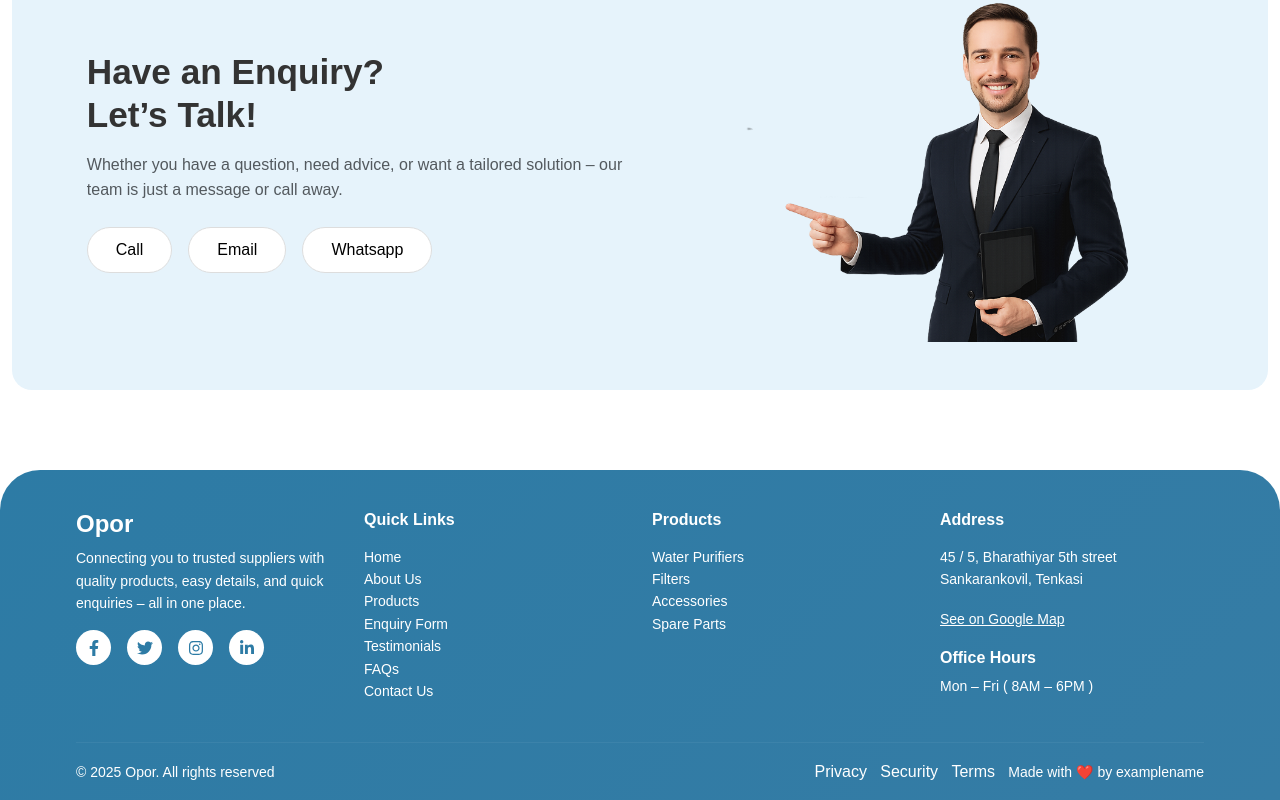
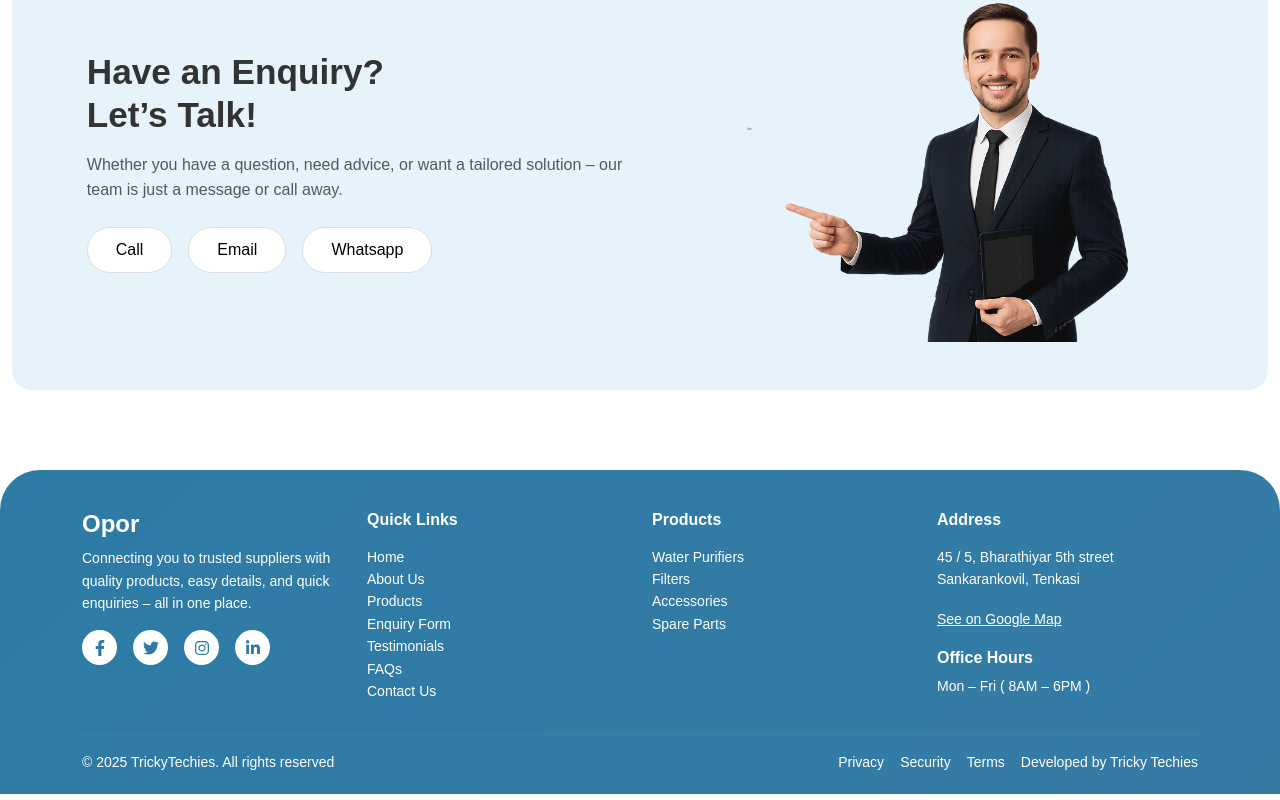
Before and after one commit to sudharshin/WaterPurifier, a React (Vite) app: page / in a window 1280 px wide. Shown: the part 2480-3280 px from the top of the page. Built offline with nearby package versions, Linux system fonts and the light colour scheme.

Commit message:
footer component fix

```diff
--- a/src/components/Footer.jsx
+++ b/src/components/Footer.jsx
@@ -13,23 +13,22 @@ const Footer = () => {
       style={{
         background: "linear-gradient(135deg, #2D7BA5, #357CA5)",
         color: "#fff",
-        padding: "40px 0 15px 0",
+        padding: "40px 20px 20px",
         borderTopLeftRadius: "40px",
         borderTopRightRadius: "40px",
-        marginTop: "auto", // 👈 keeps footer at bottom if content is short
+        marginTop: "auto",
       }}
     >
-      <Container>
+      <Container fluid="lg">
         {/* Top Section */}
-        <Row className="mb-4 text-center text-md-start">
+        <Row className="gy-4 text-center text-md-start">
           {/* Company Info */}
-          <Col xs={12} md={3} className="mb-4 mb-md-0">
+          <Col xs={12} md={6} lg={3}>
             <h4 className="fw-bold">Opor</h4>
             <p style={{ fontSize: "14px", lineHeight: "1.6" }}>
               Connecting you to trusted suppliers with quality products, easy
               details, and quick enquiries – all in one place.
             </p>
-            {/* Social Icons */}
             <div className="d-flex justify-content-center justify-content-md-start gap-3 mt-3 flex-wrap">
               <a href="#" style={iconStyle}><FaFacebookF /></a>
               <a href="#" style={iconStyle}><FaTwitter /></a>
@@ -39,27 +38,27 @@ const Footer = () => {
           </Col>
 
           {/* Quick Links */}
-          <Col xs={6} md={3} className="mb-4 mb-md-0">
+          <Col xs={6} md={3} lg={3}>
             <h6 className="fw-bold mb-3">Quick Links</h6>
             <ul className="list-unstyled" style={{ fontSize: "14px" }}>
-              {["Home","About Us","Products","Enquiry Form","Testimonials","FAQs","Contact Us"].map((item,i)=>(
+              {["Home", "About Us", "Products", "Enquiry Form", "Testimonials", "FAQs", "Contact Us"].map((item, i) => (
                 <li key={i}><a href="#" style={linkStyle}>{item}</a></li>
               ))}
             </ul>
           </Col>
 
           {/* Products */}
-          <Col xs={6} md={3} className="mb-4 mb-md-0">
+          <Col xs={6} md={3} lg={3}>
             <h6 className="fw-bold mb-3">Products</h6>
             <ul className="list-unstyled" style={{ fontSize: "14px" }}>
-              {["Water Purifiers","Filters","Accessories","Spare Parts"].map((item,i)=>(
+              {["Water Purifiers", "Filters", "Accessories", "Spare Parts"].map((item, i) => (
                 <li key={i}><a href="#" style={linkStyle}>{item}</a></li>
               ))}
             </ul>
           </Col>
 
           {/* Address */}
-          <Col xs={12} md={3}>
+          <Col xs={12} md={6} lg={3}>
             <h6 className="fw-bold mb-3">Address</h6>
             <p style={{ fontSize: "14px" }}>
               45 / 5, Bharathiyar 5th street <br />
@@ -77,17 +76,19 @@ const Footer = () => {
         <hr style={{ borderColor: "rgba(255,255,255,0.2)" }} />
 
         {/* Bottom Section */}
-        <Row className="d-flex justify-content-between align-items-center text-center text-md-start">
+        <Row className="align-items-center text-center text-md-start">
           <Col xs={12} md={6} className="mb-2 mb-md-0">
             <p style={{ margin: 0, fontSize: "14px" }}>
-              © 2025 Opor. All rights reserved
+              © 2025 TrickyTechies. All rights reserved
             </p>
           </Col>
           <Col xs={12} md={6} className="text-center text-md-end">
-            <a href="#" style={linkStyle}>Privacy</a> &nbsp;&nbsp;
-            <a href="#" style={linkStyle}>Security</a> &nbsp;&nbsp;
-            <a href="#" style={linkStyle}>Terms</a> &nbsp;&nbsp;
-            <span style={{ fontSize: "14px" }}>Made with ❤️ by examplename</span>
+            <div className="d-flex flex-wrap justify-content-center justify-content-md-end gap-2 gap-md-3">
+              <a href="#" style={linkStyle}>Privacy</a>
+              <a href="#" style={linkStyle}>Security</a>
+              <a href="#" style={linkStyle}>Terms</a>
+              <span style={{ fontSize: "14px" }}>Developed by Tricky Techies</span>
+            </div>
           </Col>
         </Row>
       </Container>
@@ -95,7 +96,7 @@ const Footer = () => {
   );
 };
 
-// ✅ Styles
+// Styles
 const iconStyle = {
   display: "flex",
   alignItems: "center",
@@ -107,11 +108,13 @@ const iconStyle = {
   color: "#2D7BA5",
   fontSize: "16px",
   textDecoration: "none",
+  transition: "transform 0.3s ease",
 };
 
 const linkStyle = {
   color: "#fff",
   textDecoration: "none",
+  fontSize: "14px",
   transition: "color 0.3s ease",
 };
 
```
